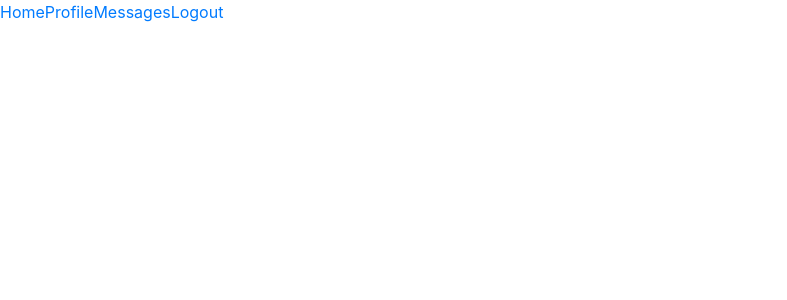
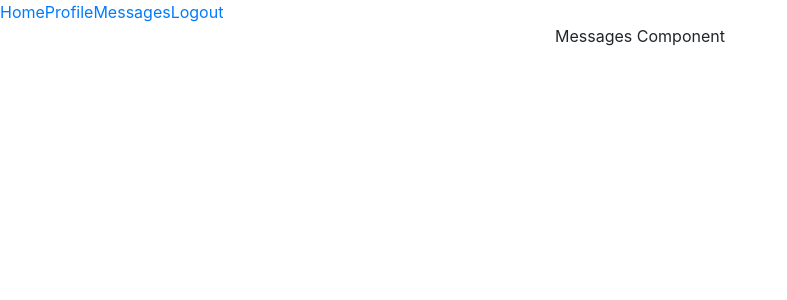
Before and after one commit to jrizza88/ExPat_FE, a React (Create React App) app in the folder expatjournal/: page /messages in a window 1280 px wide. Shown: the top 300 px of the page, without its empty margins (0-787 px from the left). Built offline with nearby package versions, Linux system fonts and the light colour scheme; sample sign-in values are in the browser's storage.

Commit message:
created messages component, corrected jwt for login

```diff
--- a/expatjournal/src/App.js
+++ b/expatjournal/src/App.js
@@ -6,6 +6,7 @@ import Login from './Components/Auth/Login';
 import Register from "./Components/Auth/Register";
 import Home from "./Components/Home/Home";
 import ProfileDashboard from "./Components/Profile/ProfileDashboard";
+import Messages from "./Components/Messages/Messages";
 // import Profile from "./Components/Profile/Profile";
 
 const PrivateRoute = ({ component: Component, render, ...rest}) => (
@@ -13,7 +14,7 @@ const PrivateRoute = ({ component: Component, render, ...rest}) => (
   <Route {...rest}
   render={
     props =>
-    localStorage.getItem("token") ? (
+    localStorage.getItem("jwt") ? (
       Component ? (
         <Component {...props} />
       ) : (
@@ -35,6 +36,7 @@ const App = props => {
       <Route exact path="/register" render={() => <Register />} />
       <Route exact path="/" render={() => <Home />} />
       <PrivateRoute exact path="/profile" render={(props) => <ProfileDashboard {...props} />} />
+      <PrivateRoute exact path="/messages" render={(props) => <Messages {...props} />} />
     </div>
   );
   }
--- /dev/null
+++ b/expatjournal/src/Components/Messages/Messages.js
@@ -0,0 +1,20 @@
+import React from 'react';
+import axios from 'axios';
+
+class Messages extends React.Component {
+    constructor(props){
+        super(props);
+        this.state = {
+            messages: []
+        }
+    }
+    render(){
+        return (
+            <div>
+                Messages Component
+            </div>
+        )
+    }
+}
+
+export default Messages;
```
Also changed, not shown: 1 other file (tests, documents, lock files or other folders).
